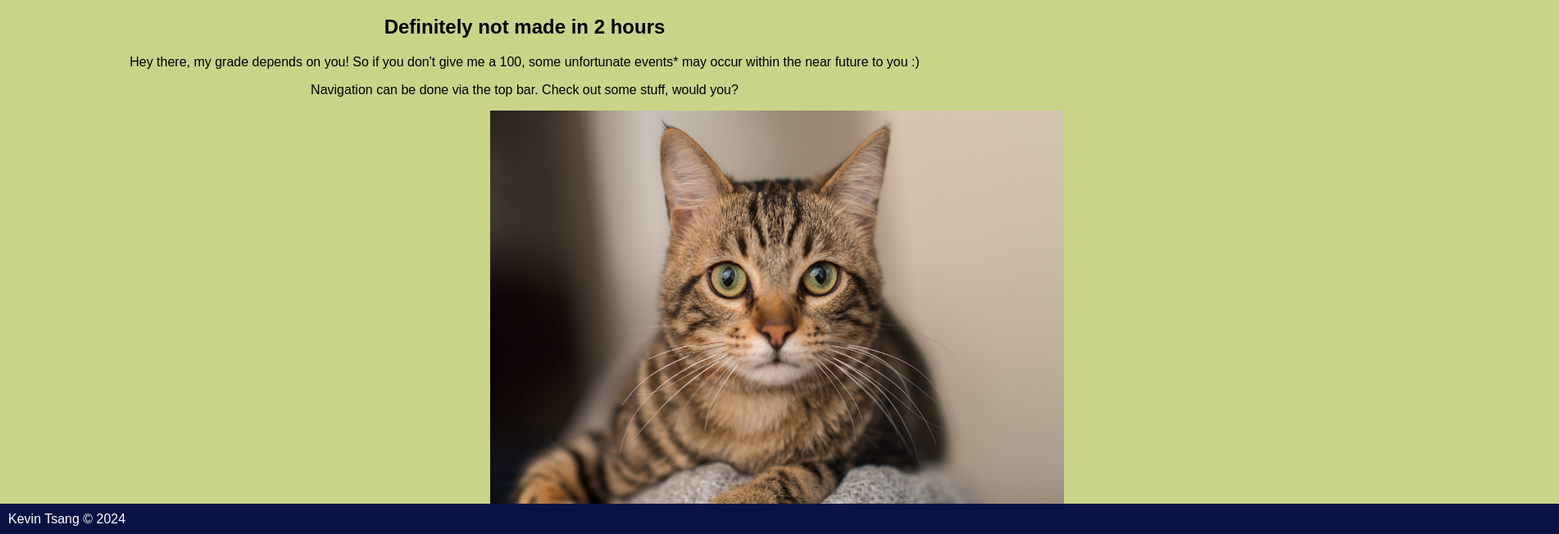
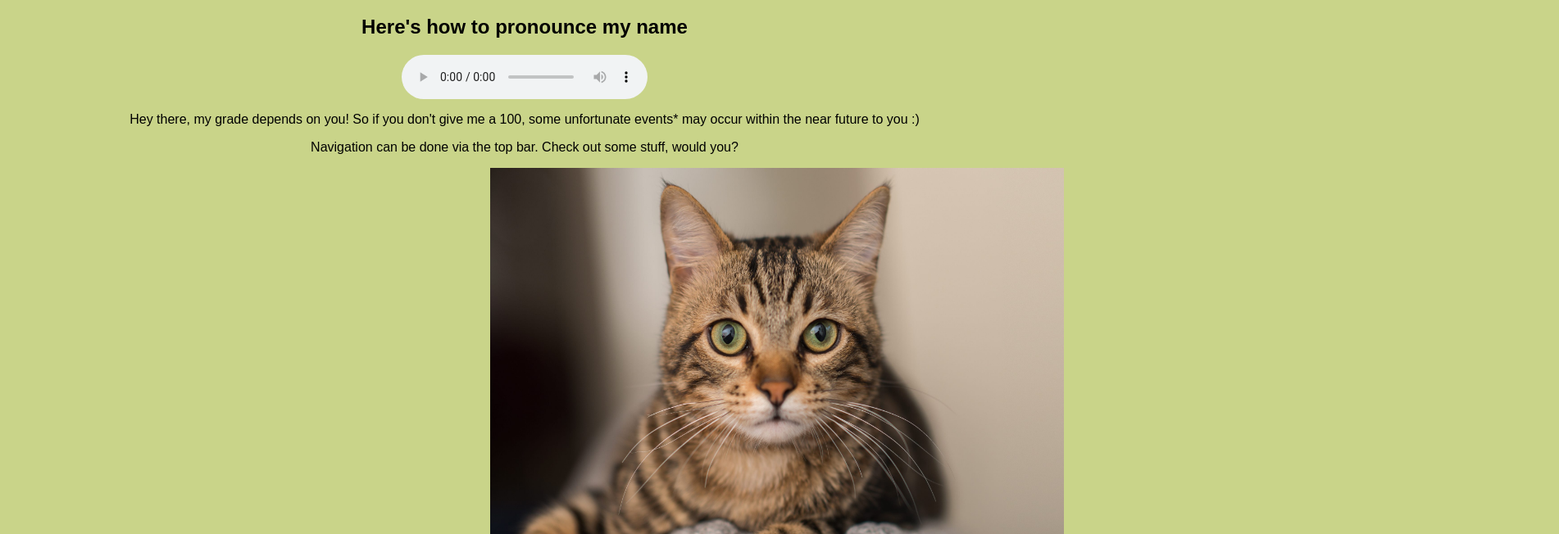
Before and after one commit to theoneandonlykat/WebsiteProject, a plain HTML site: page index.html in a window 1280 px wide. Shown: the part 147-799 px from the top of the page at 82% size, 1902 px wide, since content can reach past the window. Drawn offline with Linux system fonts and the light colour scheme.

Commit message:
Add files via upload

```diff
--- a/index.html
+++ b/index.html
@@ -19,8 +19,14 @@
             Kevin's Website
         </h1>
         <h2>
-            Definitely not made in 2 hours
+            Here's how to pronounce my name
         </h2>
+        <div id = "sound">
+            <audio controls>
+                <source src="Rev.ogg" type="audio/ogg">
+                <source src="Rev.mp3" type="audio/mpeg">
+            </audio>
+        </div>
         <p class = "blurb">Hey there, my grade depends on you! So if you don't give me a 100, some unfortunate events* may occur within the near future to you :&#41;</p>
         <p class = "blurb">Navigation can be done via the top bar. Check out some stuff, would you?</p>
         <img id = "catto" src = "catto.jpg" alt = "cute cat" style = "width:700px;height:500px;">
--- a/style.css
+++ b/style.css
@@ -4,11 +4,11 @@ body {
     background: rgb(201, 212, 137);
 }
 footer {
-    position: fixed;
-    bottom: 0px;
+    position: absolute;
+    bottom: -100px;
     background-color: rgb(8, 19, 68);
     color: white;
-    width: 1900px;
+    width: 1882px;
     padding: 10px;
     left: 0;
 }
@@ -55,11 +55,16 @@ h1, h2, .blurb {
     margin-right: auto;
 }
 #disclaimer {
-    margin-top: 10px;
+    margin-top: 40px;
 }
 form {
     text-align: center;
     margin-top: 00px;
+}
+#sound {
+    display: flex;
+    justify-content: center;
+    align-items: center;
 }
 
 /* Favorites */
```
Also changed, not shown: 1 other file.
